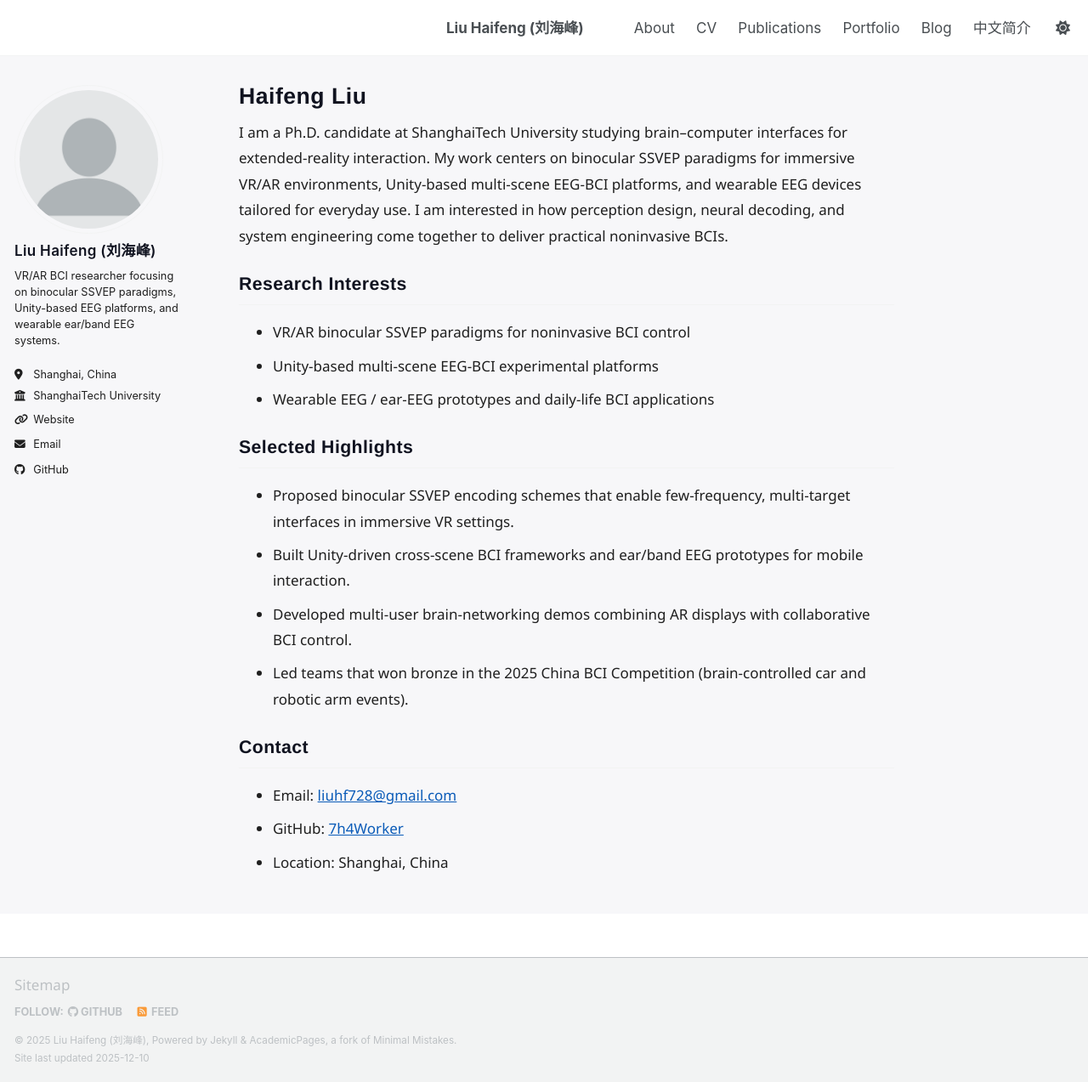
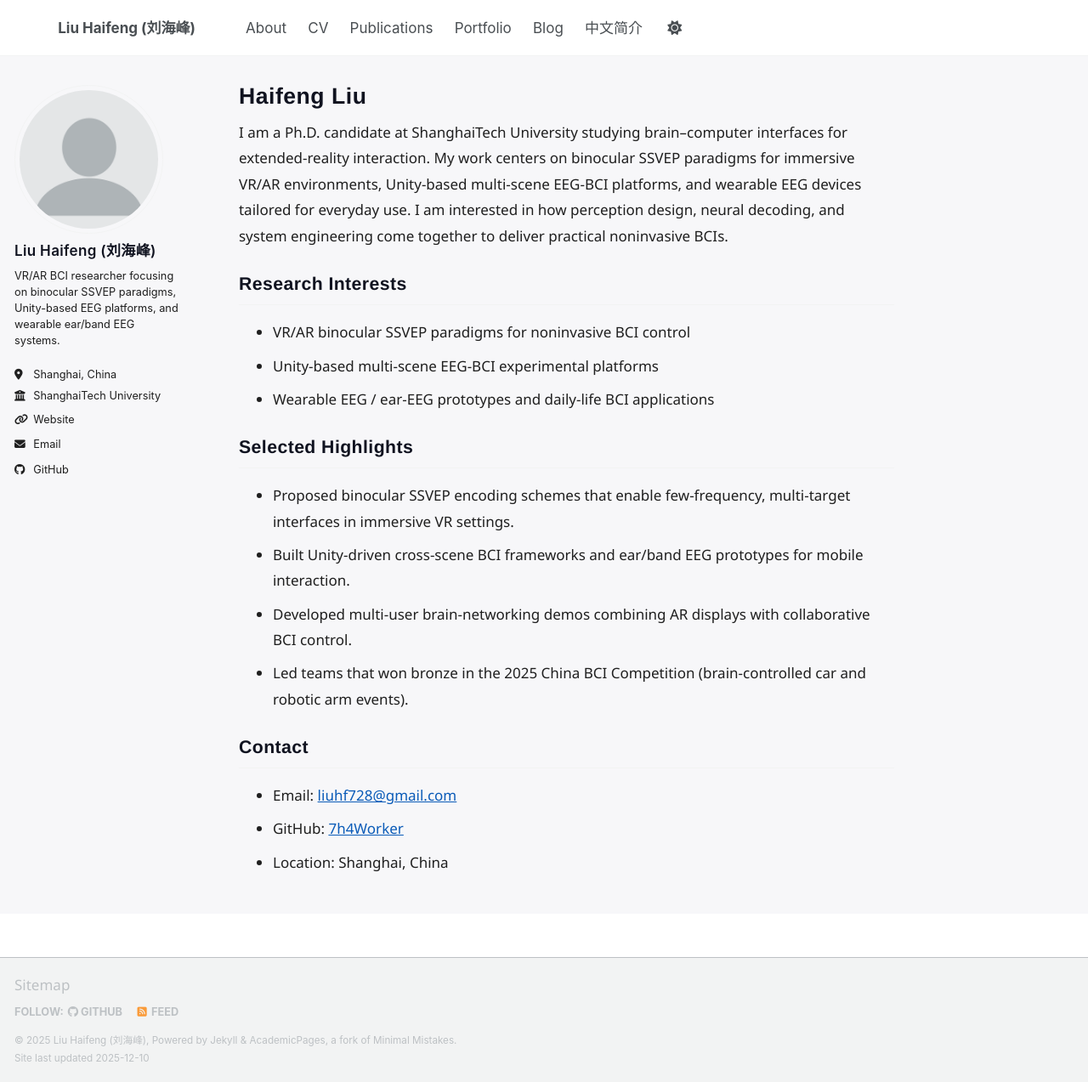
Before and after one commit to 7h4Worker/liuhf1999.github.io, a Jekyll site: the page built from _pages/about.md, in a window 1280 px wide and 1273 px high. Shown: the whole window at 85% size. Built offline with Jekyll 4.4.1, drawn with Linux system fonts in a browser that asks for light colours; a script bundle is joined from its source files by our own code; library files that are not in the unit come from our copies.

Commit message:
style revision 4

```diff
--- a/_sass/_custom.scss
+++ b/_sass/_custom.scss
@@ -95,7 +95,7 @@
 .greedy-nav .visible-links {
   display: flex !important;
   align-items: center;
-  margin-left: auto;
+  margin-left: clamp(1.5rem, 4vw, 3rem);
   gap: 1.4rem;
 }
 
```
